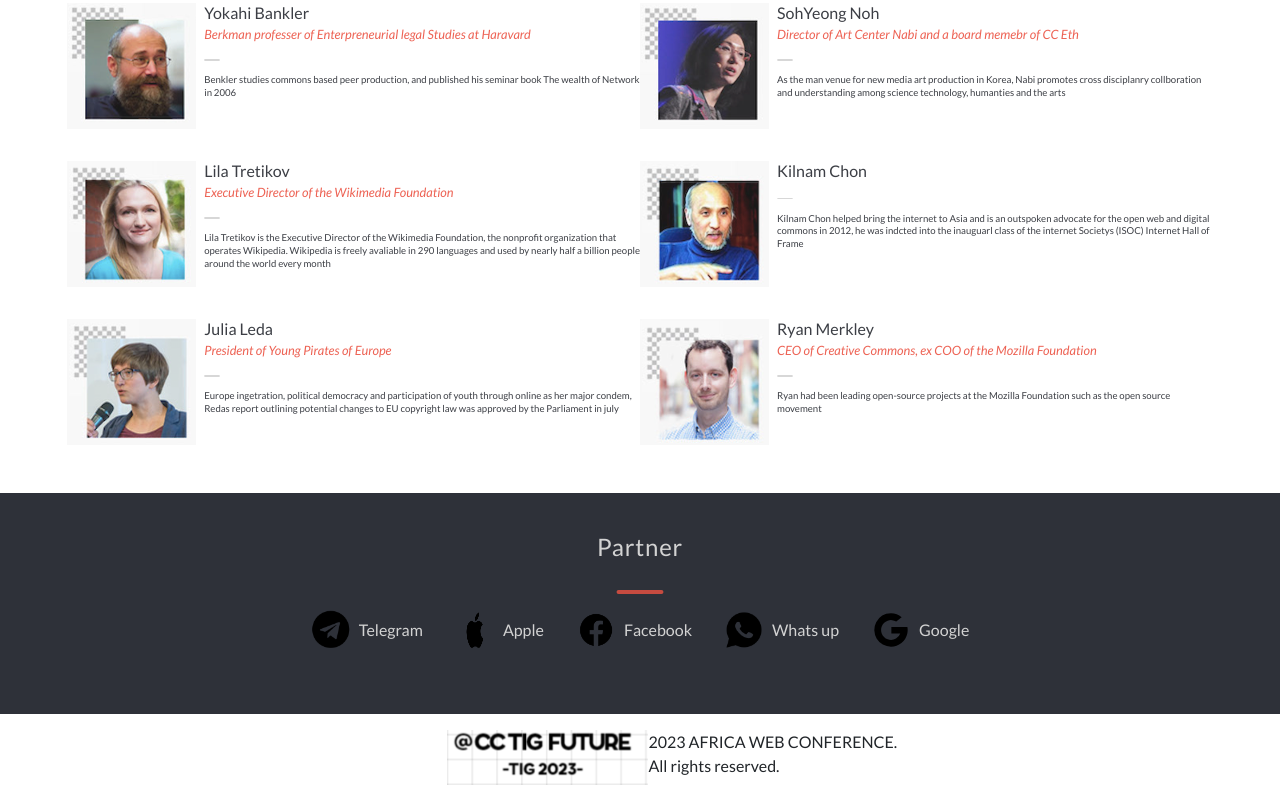
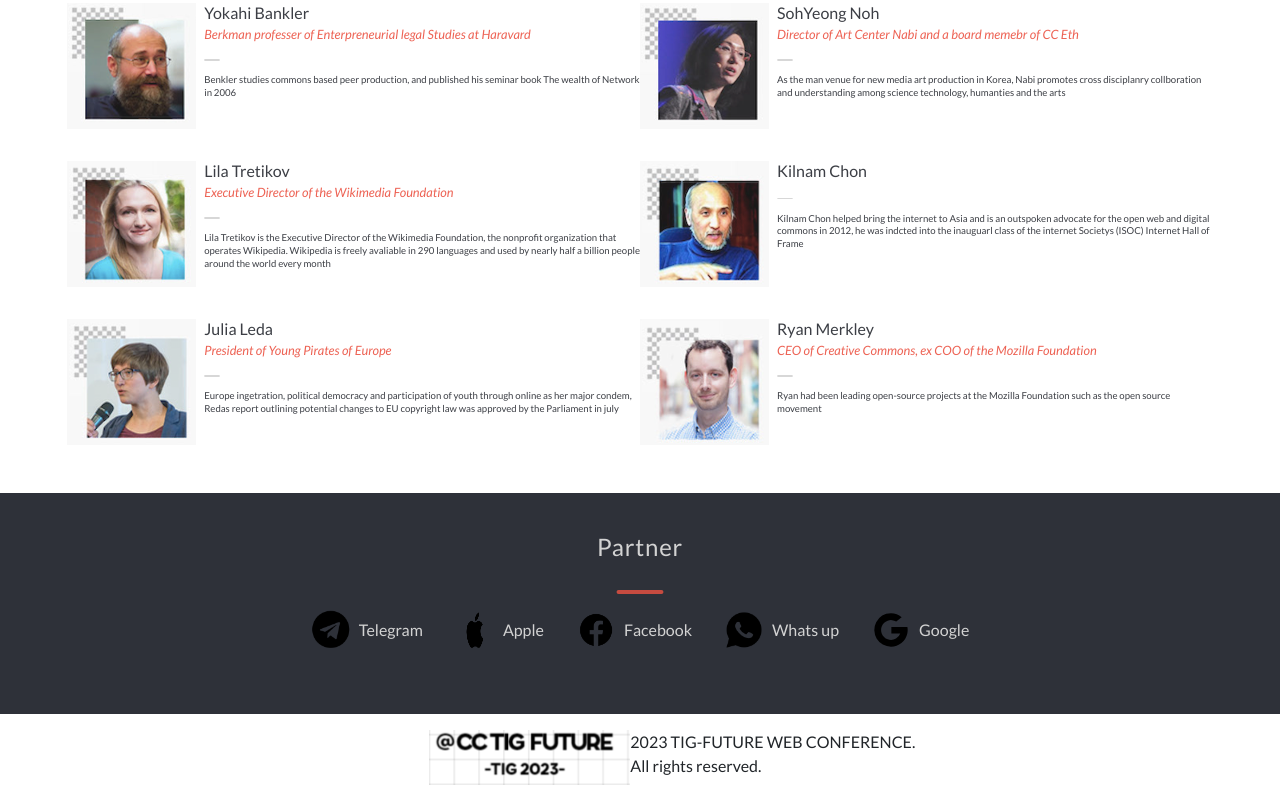
Before and after one commit to brhanuhailu/Moudle1CapstoneProject, a website: page index.html in a window 1280 px wide. Shown: the part 1573-2383 px from the top of the page. Drawn offline with Linux system fonts and the light colour scheme; a web font is replaced by a local one.

Commit message:
Update index.html

```diff
--- a/index.html
+++ b/index.html
@@ -138,7 +138,7 @@
       <img src="./images/footerlogo.PNG" alt="Tigray Web Conference Logo">
     </div>
     <div>
-      <p>2023 AFRICA WEB CONFERENCE. <br />All rights reserved.</p>
+      <p>2023 TIG-FUTURE WEB CONFERENCE. <br />All rights reserved.</p>
     </div>
   </footer>
   <!-- <footer class="mobileFooter">
```
